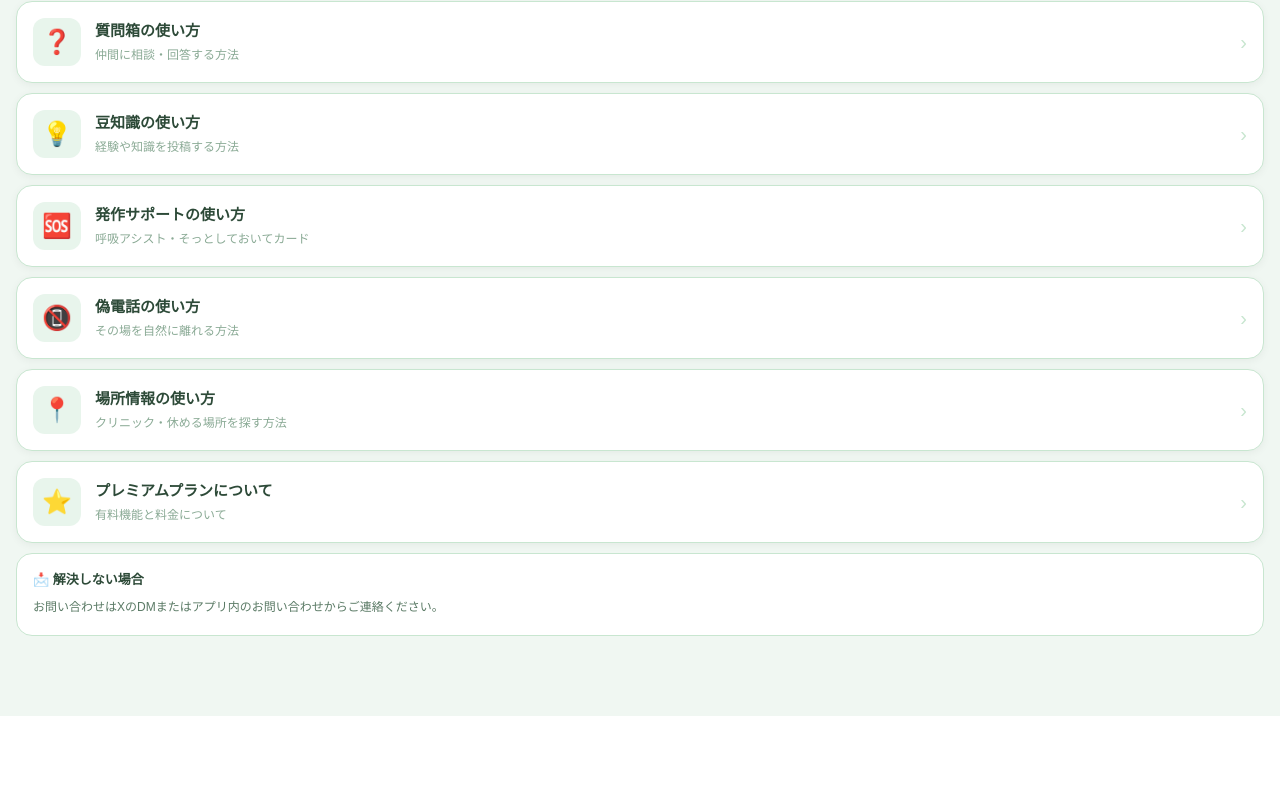
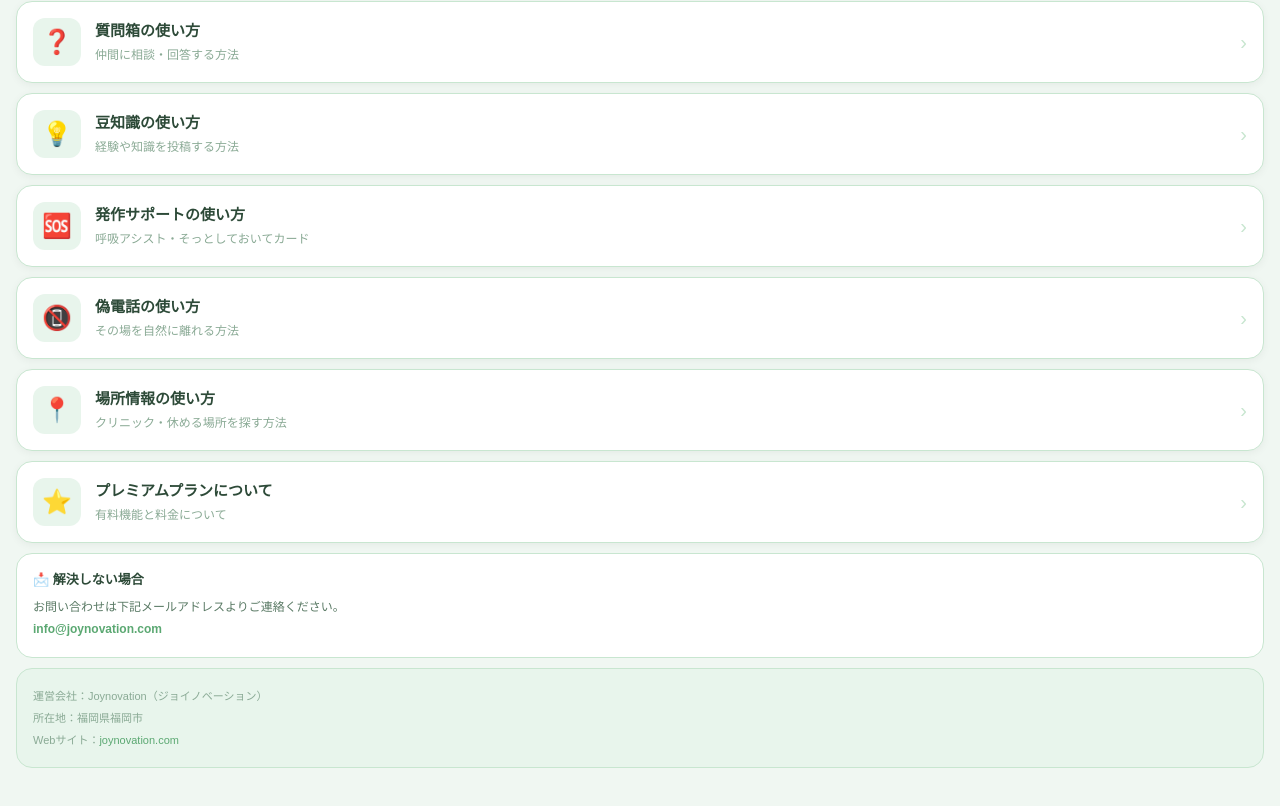
Before and after one commit to adosennsu8-netizen/paniiki, a Next.js app: page /help in a window 1280 px wide. Shown: the part 436-1242 px from the top of the page. Before the commit the page ends 1152 px from the top, so only its background shows below. Built offline with nearby package versions, Linux system fonts and the light colour scheme.

Commit message:
ヘルプページに運営会社情報追加

```diff
--- a/src/app/help/page.tsx
+++ b/src/app/help/page.tsx
@@ -45,12 +45,21 @@ export default function HelpPage() {
           </Link>
         ))}
 
-        <div style={{ background:"#fff", borderRadius:16, padding:"16px", marginTop:8, border:"1px solid #c8e6d0" }}>
-          <div style={{ fontSize:13, fontWeight:700, color:"#2d4a38", marginBottom:8 }}>📩 解決しない場合</div>
-          <div style={{ fontSize:12, color:"#5a7a65", lineHeight:1.8 }}>
-            お問い合わせはXのDMまたはアプリ内のお問い合わせからご連絡ください。
-          </div>
-        </div>
+       <div style={{ background:"#fff", borderRadius:16, padding:"16px", marginTop:8, border:"1px solid #c8e6d0" }}>
+  <div style={{ fontSize:13, fontWeight:700, color:"#2d4a38", marginBottom:8 }}>📩 解決しない場合</div>
+  <div style={{ fontSize:12, color:"#5a7a65", lineHeight:1.8 }}>
+    お問い合わせは下記メールアドレスよりご連絡ください。<br/>
+    <a href="mailto:info@joynovation.com" style={{ color:"#5ba872", fontWeight:700 }}>info@joynovation.com</a>
+  </div>
+</div>
+
+<div style={{ background:"#e8f5ec", borderRadius:16, padding:"16px", marginTop:10, border:"1px solid #c8e6d0" }}>
+  <div style={{ fontSize:11, color:"#8aaa95", lineHeight:2.0 }}>
+    運営会社：Joynovation（ジョイノベーション）<br/>
+    所在地：福岡県福岡市<br/>
+    Webサイト：<a href="https://joynovation.com" target="_blank" style={{ color:"#5ba872" }}>joynovation.com</a>
+  </div>
+</div>
       </div>
     </div>
   );
```
